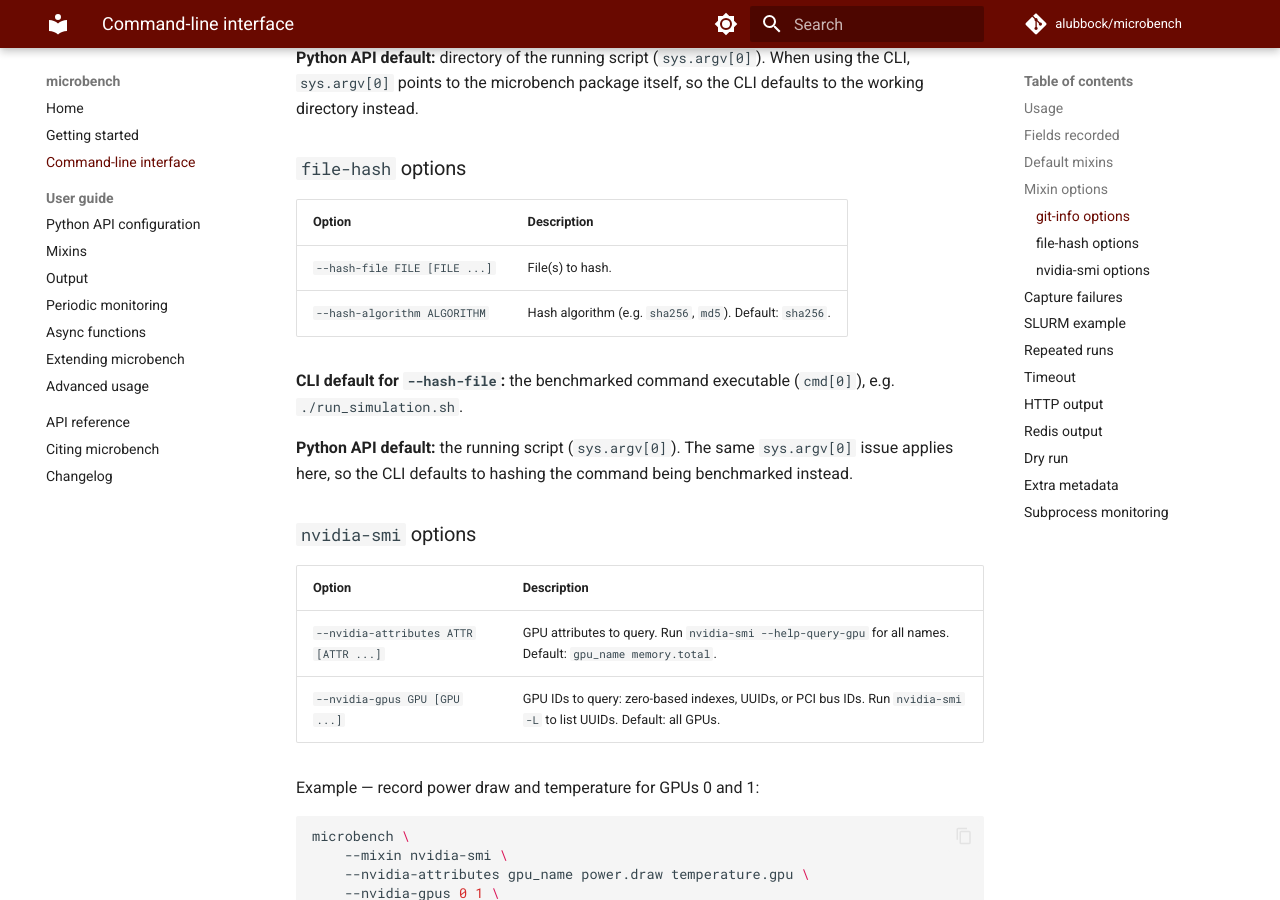
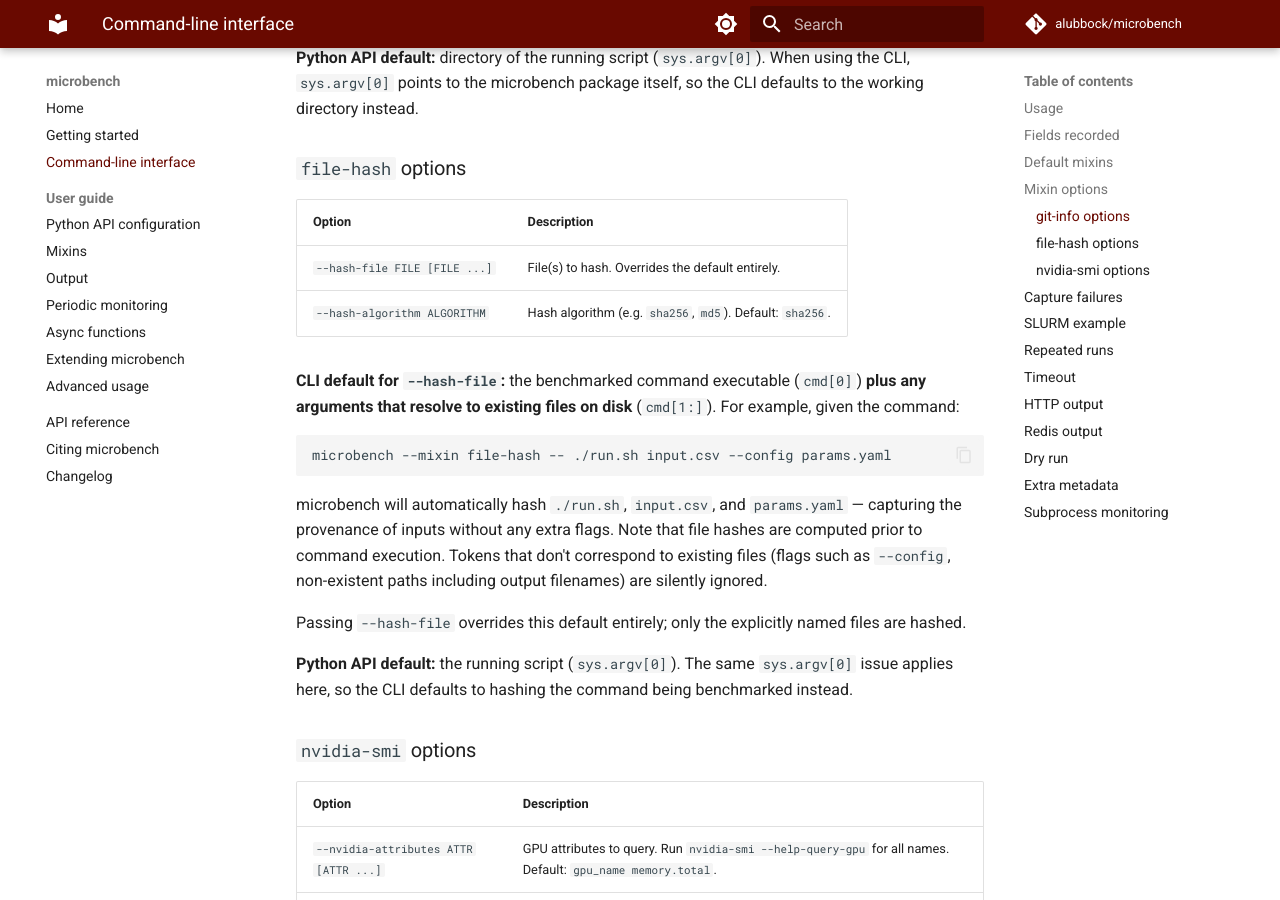
Before and after one commit to alubbock/microbench, an MkDocs documentation site: the page built from docs/cli.md, in a window 1280 px wide and 900 px high, scrolled down 4707 px. Built offline with MkDocs 1.6.1 and Material for MkDocs 9.7.7, drawn with Linux system fonts in a browser that asks for light colours; comment, search, counter and statistics services are not loaded; the version menu is left out.

Commit message:
feat(file-hash): auto-hash files found in CLI command arguments (#108)
* feat(file-hash): auto-hash files found in CLI command arguments

Extend _resolve_cmd_path so that, in addition to resolving the command
executable (cmd[0]) via shutil.which, it scans cmd[1:] for tokens that
correspond to existing files on disk.  Any matching argument path is
appended to the hash list, so input/output files passed on the command
line are captured transparently without requiring --hash-file.

The change is backward-compatible: users who supply --hash-file
explicitly still override the default entirely; the Python API (which
never calls _resolve_cmd_path) is unaffected.

* test(file-hash): add tests for auto-hashing CLI argument files

Six new tests covering the updated _resolve_cmd_path behaviour:
- argument files are included in the default hash list
- non-existent paths in arguments are silently skipped
- flag-like tokens (--flag, -n, bare numbers) are not matched
- directory paths in arguments are not hashed
- explicit --hash-file overrides the default entirely
- duplicate file arguments do not cause errors

* docs(file-hash): document auto-hashing of CLI argument files

Update the file-hash section of docs/cli.md and docs/user-guide/mixins.md
to explain that the CLI default now hashes the command executable plus any
arguments that resolve to existing files.  Add a concrete example command
and note that --hash-file overrides the default entirely.

Add an [Unreleased] entry to CHANGELOG.md.

````diff
--- a/docs/cli.md
+++ b/docs/cli.md
@@ -182,11 +182,26 @@ so the CLI defaults to the working directory instead.
 
 | Option | Description |
 |---|---|
-| `--hash-file FILE [FILE ...]` | File(s) to hash. |
+| `--hash-file FILE [FILE ...]` | File(s) to hash. Overrides the default entirely. |
 | `--hash-algorithm ALGORITHM` | Hash algorithm (e.g. `sha256`, `md5`). Default: `sha256`. |
 
 **CLI default for `--hash-file`:** the benchmarked command executable
-(`cmd[0]`), e.g. `./run_simulation.sh`.
+(`cmd[0]`) **plus any arguments that resolve to existing files on disk**
+(`cmd[1:]`). For example, given the command:
+
+```bash
+microbench --mixin file-hash -- ./run.sh input.csv --config params.yaml
+```
+
+microbench will automatically hash `./run.sh`, `input.csv`, and
+`params.yaml` — capturing the provenance of inputs without any extra
+flags. Note that file hashes are computed prior to command execution.
+Tokens that don't correspond to existing files (flags such as
+`--config`, non-existent paths including output filenames) are
+silently ignored.
+
+Passing `--hash-file` overrides this default entirely; only the
+explicitly named files are hashed.
 
 **Python API default:** the running script (`sys.argv[0]`). The same
 `sys.argv[0]` issue applies here, so the CLI defaults to hashing the
````
Also changed, not shown: CHANGELOG.md (+16 -0 lines), docs/user-guide/mixins.md (+14 -4 lines), 2 other files.
